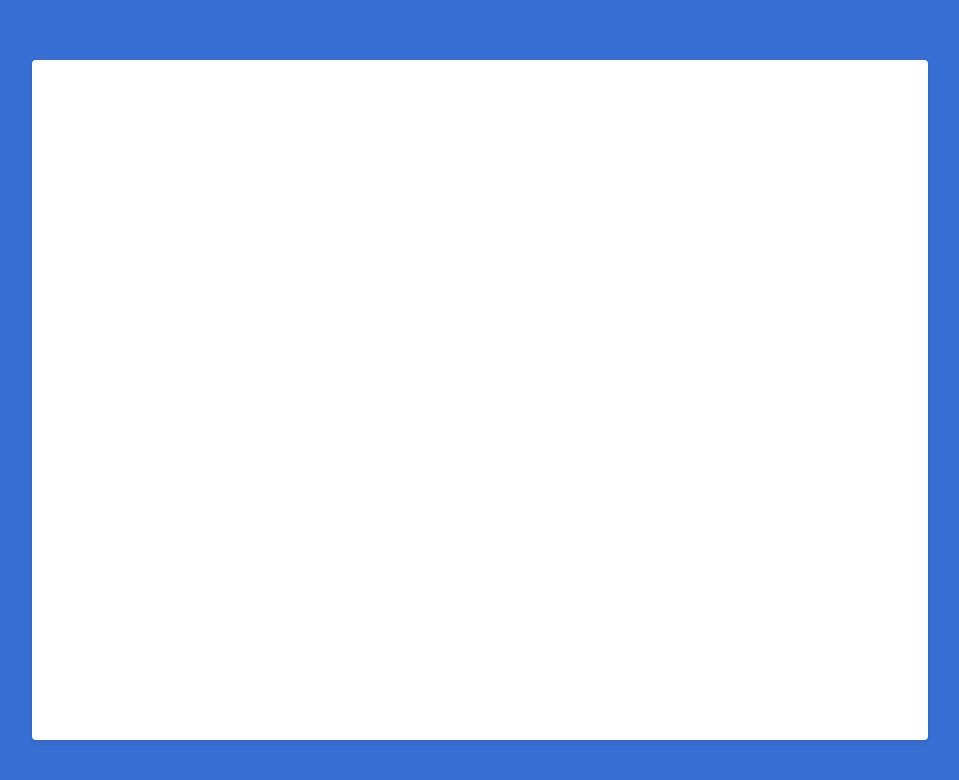
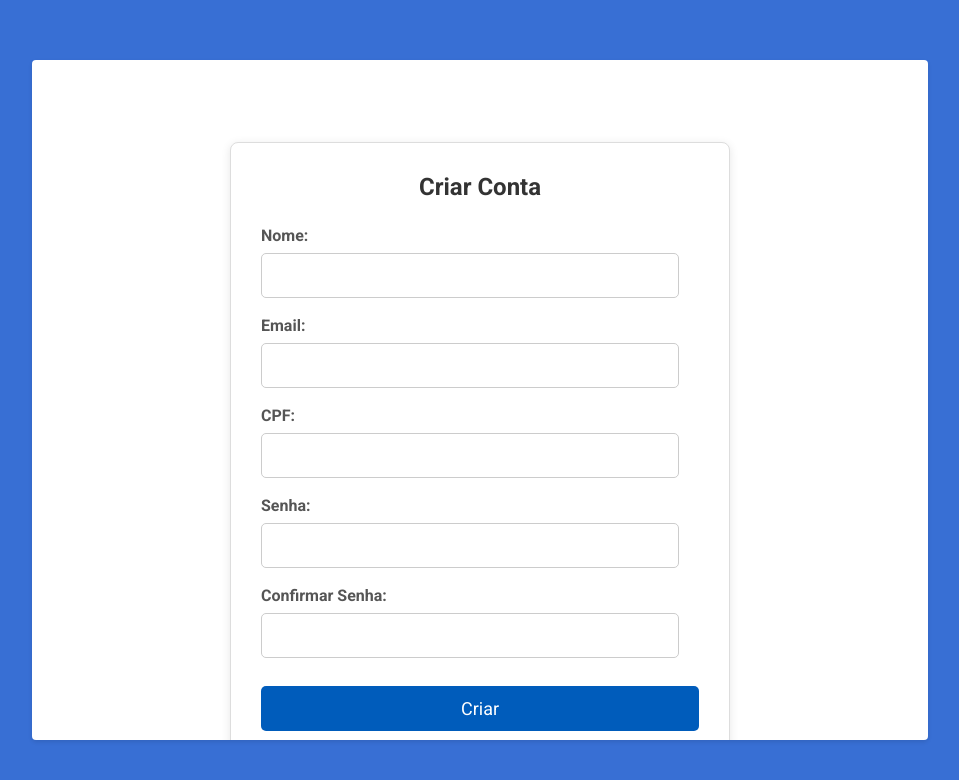
Before and after one commit to rafael2903/boxBank, an Angular app: page /criar-conta in a window 1280 px wide. Before the commit this address led to /. Shown: the top 780 px of the page, without its empty margins (160-1119 px from the left). Built offline with nearby package versions, Linux system fonts and the light colour scheme; data requests are answered from the project's data file.

Commit message:
create componente criar conta

```diff
--- a/src/app/app-routing.module.ts
+++ b/src/app/app-routing.module.ts
@@ -3,6 +3,7 @@ import { RouterModule, Routes } from '@angular/router';
 import { ExampleComponent } from './features/example/example.component';
 import { TransferComponent } from './features/transfer/transfer.component';
 import { DashboardComponent } from './features/dashboard/dashboard.component';
+import { CreateUserComponent } from './features/create-user/create-user.component';
 
 const routes: Routes = [
   {
@@ -17,6 +18,10 @@ const routes: Routes = [
     path: 'dashboard',
     component: DashboardComponent,
   },
+  {
+    path: 'criar-conta',
+    component: CreateUserComponent,
+  },
 ];
 
 @NgModule({
--- /dev/null
+++ b/src/app/features/create-user/create-user.component.html
@@ -0,0 +1,62 @@
+<div class="cadastro-container">
+  <h2>Criar Conta</h2>
+
+  <form (ngSubmit)="cadastrarUsuario()">
+    <div class="form-group">
+      <label for="nome">Nome:</label>
+      <input type="text" id="nome" name="nome" [(ngModel)]="nome" required />
+    </div>
+
+    <div class="form-group">
+      <label for="email">Email:</label>
+      <input
+        type="email"
+        id="email"
+        name="email"
+        [(ngModel)]="email"
+        required
+      />
+    </div>
+
+    <div class="form-group">
+      <label for="email">CPF:</label>
+      <input type="text" id="cpf" name="cpf" [(ngModel)]="cpf" required />
+    </div>
+
+    <div class="form-group">
+      <label for="senha">Senha:</label>
+      <input
+        type="password"
+        id="senha"
+        name="senha"
+        [(ngModel)]="senha"
+        required
+      />
+    </div>
+
+    <div class="form-group">
+      <label for="confirmarSenha">Confirmar Senha:</label>
+      <input
+        type="password"
+        id="confirmarSenha"
+        name="confirmarSenha"
+        [(ngModel)]="confirmarSenha"
+        required
+      />
+    </div>
+
+    <div *ngIf="mensagemSucesso" class="mensagem sucesso">
+      {{ mensagemSucesso }}
+    </div>
+
+    <div *ngIf="mensagemErro" class="mensagem erro">
+      {{ mensagemErro }}
+    </div>
+
+    <button mat-button type="submit">Criar</button>
+
+    <div class="login-link-container">
+      <a href="/login">Já tem uma conta? <span>Entre</span></a>
+    </div>
+  </form>
+</div>
--- /dev/null
+++ b/src/app/features/create-user/create-user.component.scss
@@ -0,0 +1,103 @@
+.cadastro-container {
+  max-width: 500px;
+  margin: 50px auto;
+  padding: 30px;
+  border: 1px solid #ddd;
+  border-radius: 8px;
+  box-shadow: 0 2px 10px rgba(0, 0, 0, 0.1);
+  background-color: #fff;
+}
+
+h2 {
+  text-align: center;
+  color: #333;
+  margin-bottom: 25px;
+}
+
+.form-group {
+  margin-bottom: 18px;
+}
+
+label {
+  display: block;
+  margin-bottom: 8px;
+  font-weight: bold;
+  color: #555;
+}
+
+input[type="text"],
+input[type="email"],
+input[type="password"] {
+  width: calc(100% - 20px);
+  padding: 12px;
+  border: 1px solid #ccc;
+  border-radius: 5px;
+  font-size: 16px;
+  box-sizing: border-box;
+}
+
+input[type="text"]:focus,
+input[type="email"]:focus,
+input[type="password"]:focus {
+  border-color: #007bff;
+  outline: none;
+  box-shadow: 0 0 0 0.2rem rgba(0, 123, 255, 0.25);
+}
+
+button[type="submit"] {
+  width: 100%;
+  padding: 12px 20px;
+  background-color: #005cbb;
+  color: white;
+  border: none;
+  border-radius: 5px;
+  font-size: 18px;
+  cursor: pointer;
+  transition: background-color 0.3s ease;
+  margin-top: 10px;
+}
+
+button[type="submit"]:hover {
+  background-color: #005cbb;
+}
+
+.mensagem {
+  padding: 10px;
+  margin-top: 15px;
+  border-radius: 5px;
+  text-align: center;
+  font-weight: bold;
+}
+
+.mensagem.sucesso {
+  background-color: #d4edda;
+  color: #005cbb;
+  border: 1px solid #c3e6cb;
+}
+
+.mensagem.erro {
+  background-color: #f8d7da;
+  color: #721c24;
+  border: 1px solid #f5c6cb;
+}
+
+.login-link-container {
+  text-align: center;
+  margin-top: 20px;
+  font-size: 15px;
+}
+
+.login-link-container a {
+  text-decoration: none;
+  color: #555;
+}
+
+.login-link-container a span {
+  font-weight: bold;
+  color: #007bff;
+}
+
+.login-link-container a:hover span {
+  text-decoration: underline;
+  color: #0056b3;
+}
--- /dev/null
+++ b/src/app/features/create-user/create-user.component.ts
@@ -0,0 +1,45 @@
+import { Component, OnInit } from '@angular/core';
+
+@Component({
+  selector: 'app-create-user',
+  standalone: false,
+  templateUrl: './create-user.component.html',
+  styleUrl: './create-user.component.scss',
+})
+export class CreateUserComponent implements OnInit {
+  nome: string = '';
+  email: string = '';
+  cpf: string = '';
+  senha: string = '';
+  confirmarSenha: string = '';
+
+  mensagemSucesso: string = '';
+  mensagemErro: string = '';
+
+  constructor() {}
+
+  ngOnInit(): void {}
+
+  cadastrarUsuario(): void {
+    // Limpa mensagens anteriores
+    this.mensagemSucesso = '';
+    this.mensagemErro = '';
+
+    // Validação básica dos campos
+    if (!this.nome || !this.email || !this.senha || !this.confirmarSenha) {
+      this.mensagemErro = 'Todos os campos são obrigatórios.';
+      return;
+    }
+
+    if (this.senha !== this.confirmarSenha) {
+      this.mensagemErro = 'A senha e a confirmação de senha não coincidem.';
+      return;
+    }
+
+    console.log('Dados do usuário para cadastro:', {
+      nome: this.nome,
+      email: this.email,
+      senha: this.senha,
+    });
+  }
+}
```
Also changed, not shown: src/app/app.module.ts (+10 -2 lines), src/app/features/create-user/create-user.module.ts (added, +10 -0 lines).
